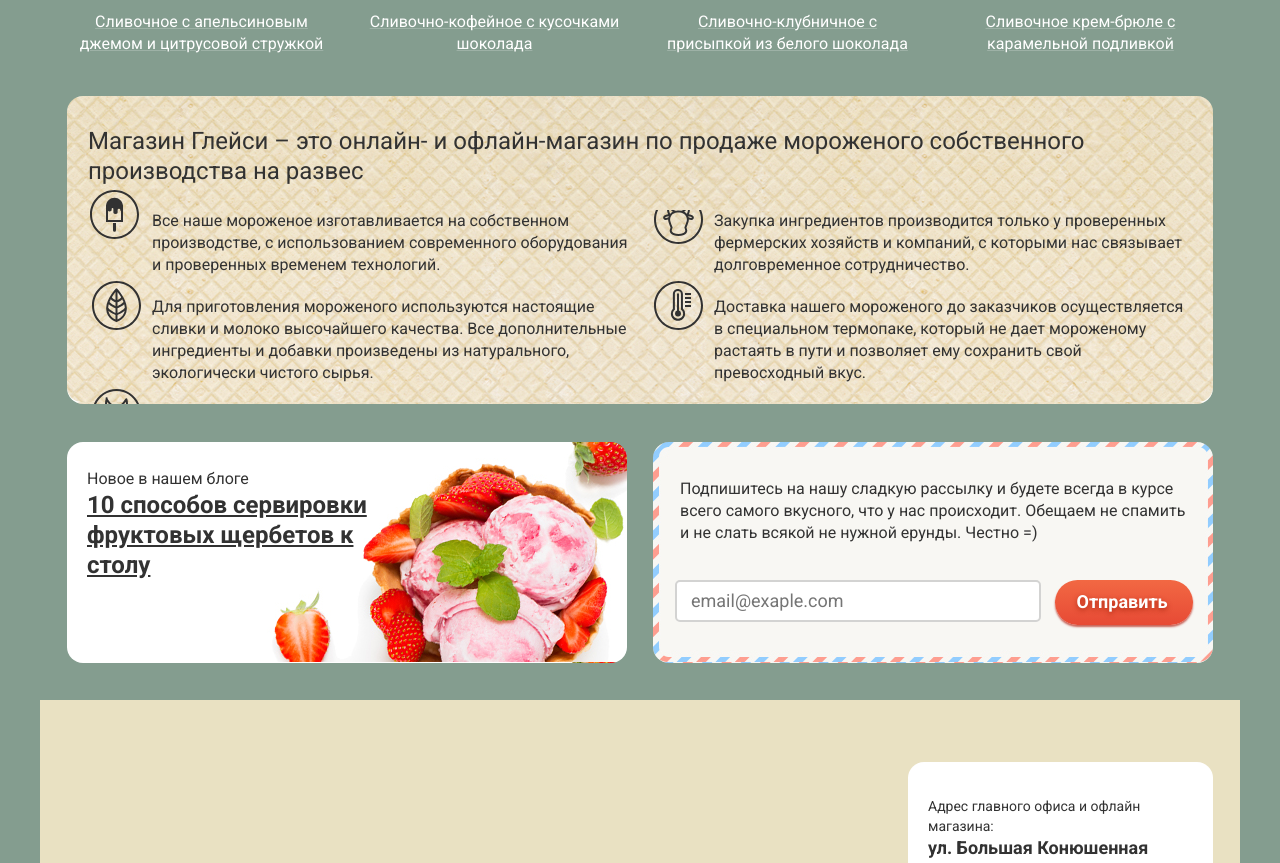
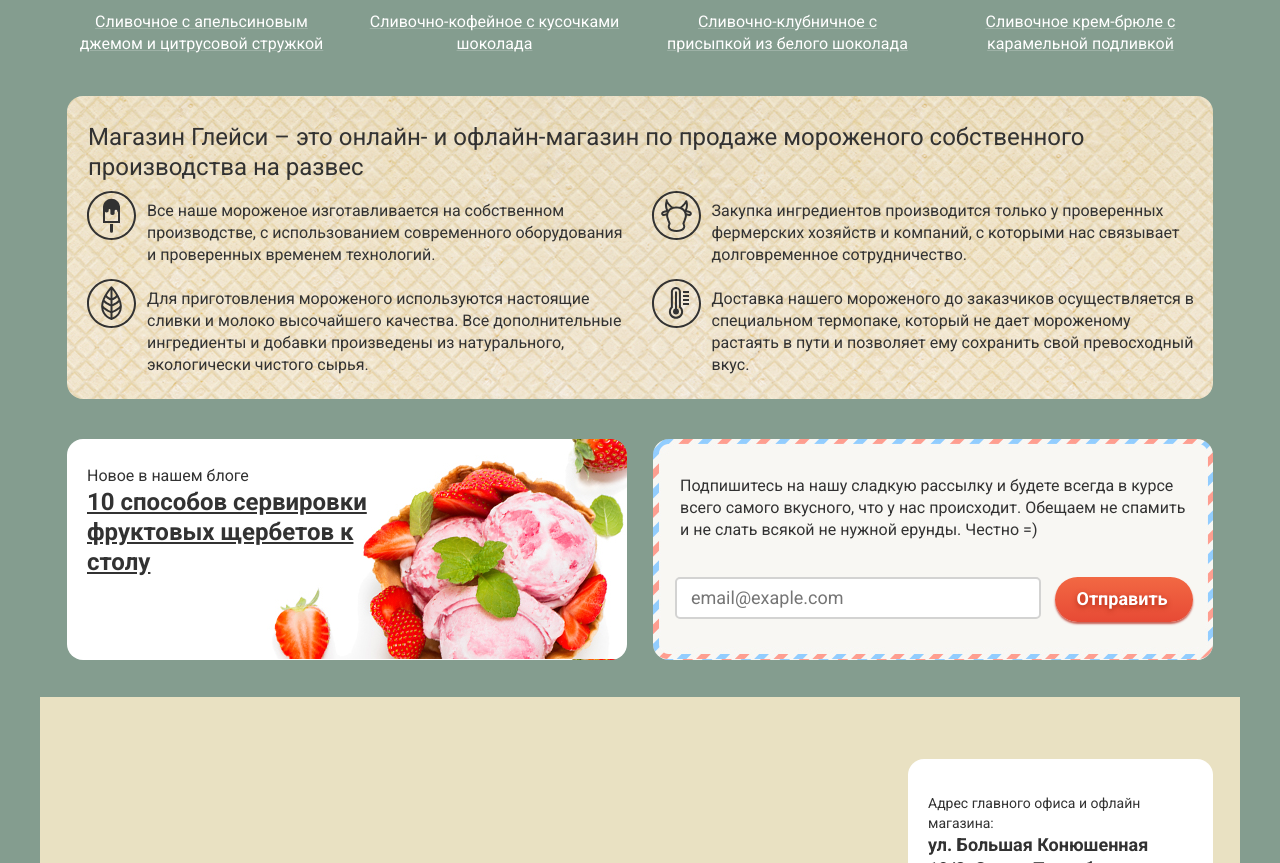
Before and after one commit to Valreya/329577-gllacy-27, a plain HTML site: page index.html in a window 1280 px wide. Shown: the part 1179-2042 px from the top of the page. Drawn offline with Linux system fonts and the light colour scheme.

Commit message:
еще правка

```diff
--- a/css/style.css
+++ b/css/style.css
@@ -785,7 +785,7 @@ body {
 .promo-raspberry h2,
 .promo-choko h2 {
   color: #ffffff;
-  margin: 0 0 10px 0;
+  margin: 0 0 8px 0;
   font-size: 35px;
   line-height: 41px;
   font-weight: 700;
@@ -1505,16 +1505,18 @@ body {
   background-image: url("../img/vafl_fon.jpg");
   border-radius: 16px;
   color: #323232;
-  position: relative;
 }
 
 .advantages ul {
   -webkit-column-count: 2;
      -moz-column-count: 2;
           column-count: 2;
+  margin: 0;
+  padding: 0 15px 10px 20px;
 }
 
 .advantages li {
+  display: inline-block;
   list-style-type: none;
   font-size: 16px;
   line-height: 22px;
@@ -1523,29 +1525,34 @@ body {
   padding-right: 20px;
   position: relative;
   margin: 0;
+  padding: 9px 0 13px 60px;
+  position: relative;
+
 }
 
 .advantages p {
   font-size: 24px;
   line-height: 30px;
-  padding: 30px 0 0 21px;
+  padding: 26px 0 0 21px;
+  padding-bottom: 0;
+  margin-bottom: 9px;
 }
 
 .ice-cream:before {
   position: absolute;
     content: "";
-    top: -20px;
-    left: -17px;
+    top: 0px;
+    left: 0px;
     width: 50px;
     height: 50px;
     background: url("../img/ice-cream.svg") no-repeat 0 0;
 }
 
 .eko:before {
-  position: absolute;
+    position: absolute;
     content: "";
-    top: -15px;
-    left: -15px;
+    top: 0px;
+    left: 0px;
     width: 50px;
     height: 50px;
     background: url("../img/eco.svg") no-repeat 0 0;
@@ -1554,8 +1561,8 @@ body {
 .farm:before {
   position: absolute;
     content: "";
-    top: -15px;
-    left: -15px;
+    top: 0px;
+    left: 0px;
     width: 50px;
     height: 50px;
     background: url("../img/cow.svg") no-repeat 0 0;
@@ -1564,8 +1571,8 @@ body {
 .termo:before {
   position: absolute;
     content: "";
-    top: -15px;
-    left: -15px;
+    top: 0px;
+    left: 0px;
     width: 50px;
     height: 50px;
     background: url("../img/thermometer.svg") no-repeat 0 0;
@@ -1577,7 +1584,7 @@ body {
   display: -webkit-inline-box;
   display: -ms-inline-flexbox;
   display: inline-flex;
-  margin-top: 20px;
+  margin-top: 40px;
 }
 
 .blog-post {
```
